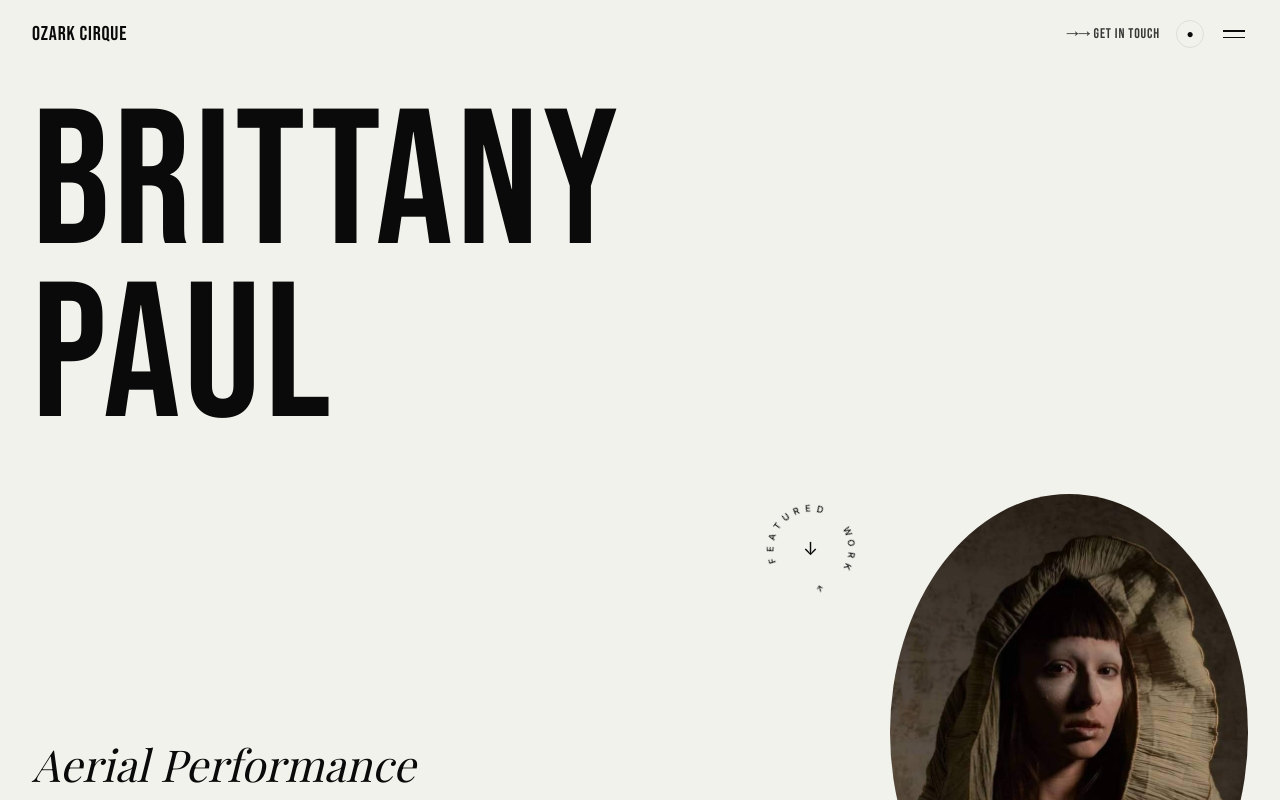
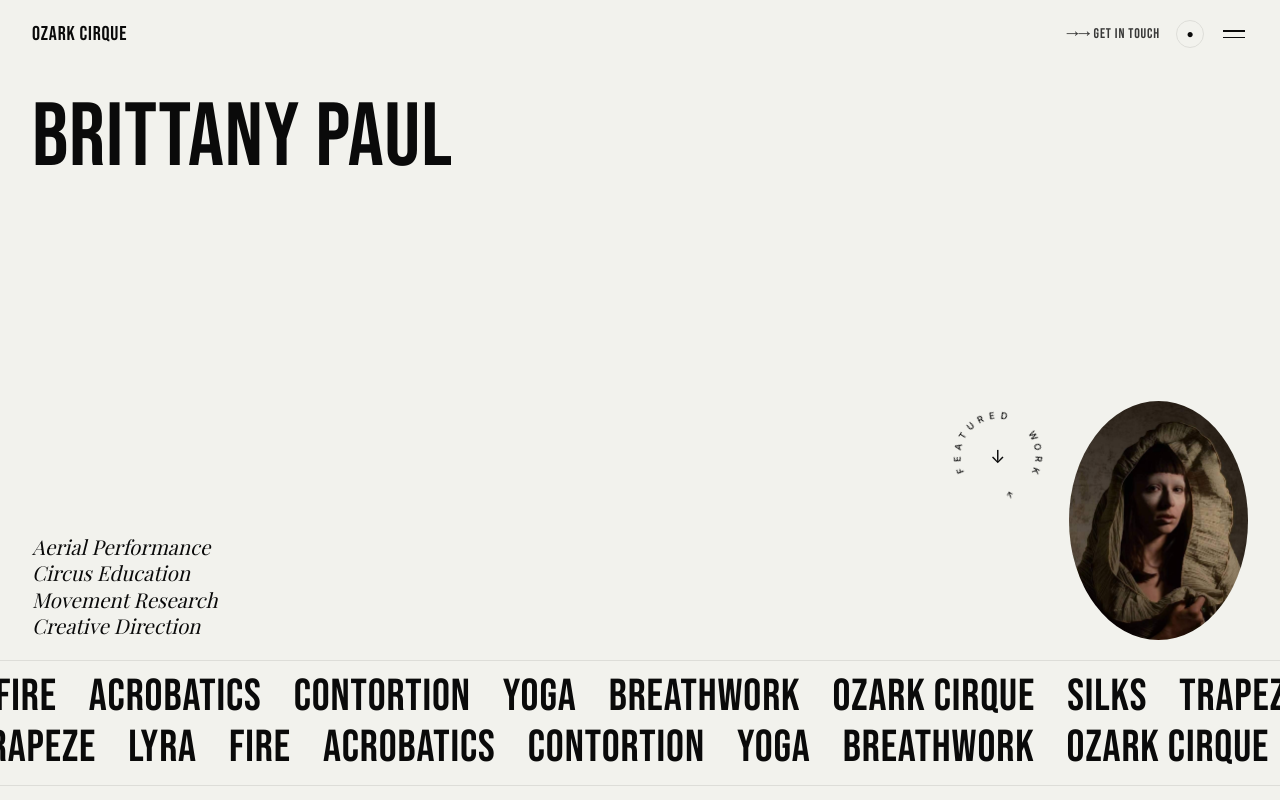
Before and after one commit to dario1209/ozark-cirque-v3, a Next.js app: page / in a window 1280 px wide. Shown: the top 800 px of the page. Built offline with nearby package versions, Linux system fonts and the light colour scheme; a web font is replaced by a local one.

Commit message:
shrink hero name to one line, tighten hero layout to fit above fold, shrink marquee

```diff
--- a/src/app/page.module.css
+++ b/src/app/page.module.css
@@ -1,25 +1,30 @@
 .hero {
-  padding: 100px 32px 60px;
+  padding: 96px 32px 20px;
   max-width: 1400px;
   margin: 0 auto;
+  min-height: calc(100svh - 140px);
+  display: flex;
+  flex-direction: column;
+  justify-content: space-between;
 }
 
 .heroName {
   font-family: var(--condensed);
-  font-size: clamp(72px, 15vw, 210px);
+  font-size: clamp(36px, 7vw, 96px);
   font-weight: 400;
-  line-height: 0.9;
-  letter-spacing: 0.02em;
+  line-height: 0.95;
+  letter-spacing: 0.01em;
   color: var(--fg);
   margin: 0;
+  white-space: nowrap;
 }
 
 .heroBottom {
   display: flex;
   justify-content: space-between;
   align-items: flex-end;
-  margin-top: 48px;
-  gap: 40px;
+  margin-top: 32px;
+  gap: 32px;
   flex-wrap: wrap;
 }
 
@@ -27,9 +32,9 @@
   display: flex;
   flex-direction: column;
   font-family: var(--serif);
-  font-size: clamp(22px, 3.5vw, 44px);
+  font-size: clamp(14px, 1.6vw, 22px);
   font-style: italic;
-  line-height: 1.35;
+  line-height: 1.3;
   color: var(--fg);
   gap: 0;
 }
@@ -37,12 +42,12 @@
 .heroRight {
   display: flex;
   align-items: flex-start;
-  gap: 24px;
+  gap: 16px;
   flex-shrink: 0;
 }
 
 .portrait {
-  width: clamp(220px, 28vw, 420px);
+  width: clamp(110px, 14vw, 180px);
   aspect-ratio: 3/4;
   background: var(--subtle);
   display: flex;
--- a/src/app/page.tsx
+++ b/src/app/page.tsx
@@ -15,11 +15,7 @@
       <main>
         {/* ── HERO ── */}
         <section className={styles.hero}>
-          <h1 className={styles.heroName}>
-            BRITTANY
-            <br />
-            PAUL
-          </h1>
+          <h1 className={styles.heroName}>BRITTANY PAUL</h1>
 
           <div className={styles.heroBottom}>
             {/* Disciplines */}
--- a/src/components/Marquee.module.css
+++ b/src/components/Marquee.module.css
@@ -1,11 +1,11 @@
 .section {
   border-top: 1px solid var(--subtle);
   border-bottom: 1px solid var(--subtle);
-  padding: 24px 0;
+  padding: 14px 0;
   overflow: hidden;
   display: flex;
   flex-direction: column;
-  gap: 8px;
+  gap: 6px;
 }
 .row { overflow: hidden; }
 .trackLeft {
@@ -30,11 +30,11 @@
 }
 .item {
   font-family: var(--condensed);
-  font-size: clamp(56px, 9vw, 130px);
+  font-size: clamp(24px, 3.5vw, 48px);
   letter-spacing: 0.02em;
   line-height: 1;
   color: var(--fg);
-  padding: 0 24px;
+  padding: 0 16px;
   white-space: nowrap;
 }
 @media (prefers-reduced-motion: reduce) {
```
